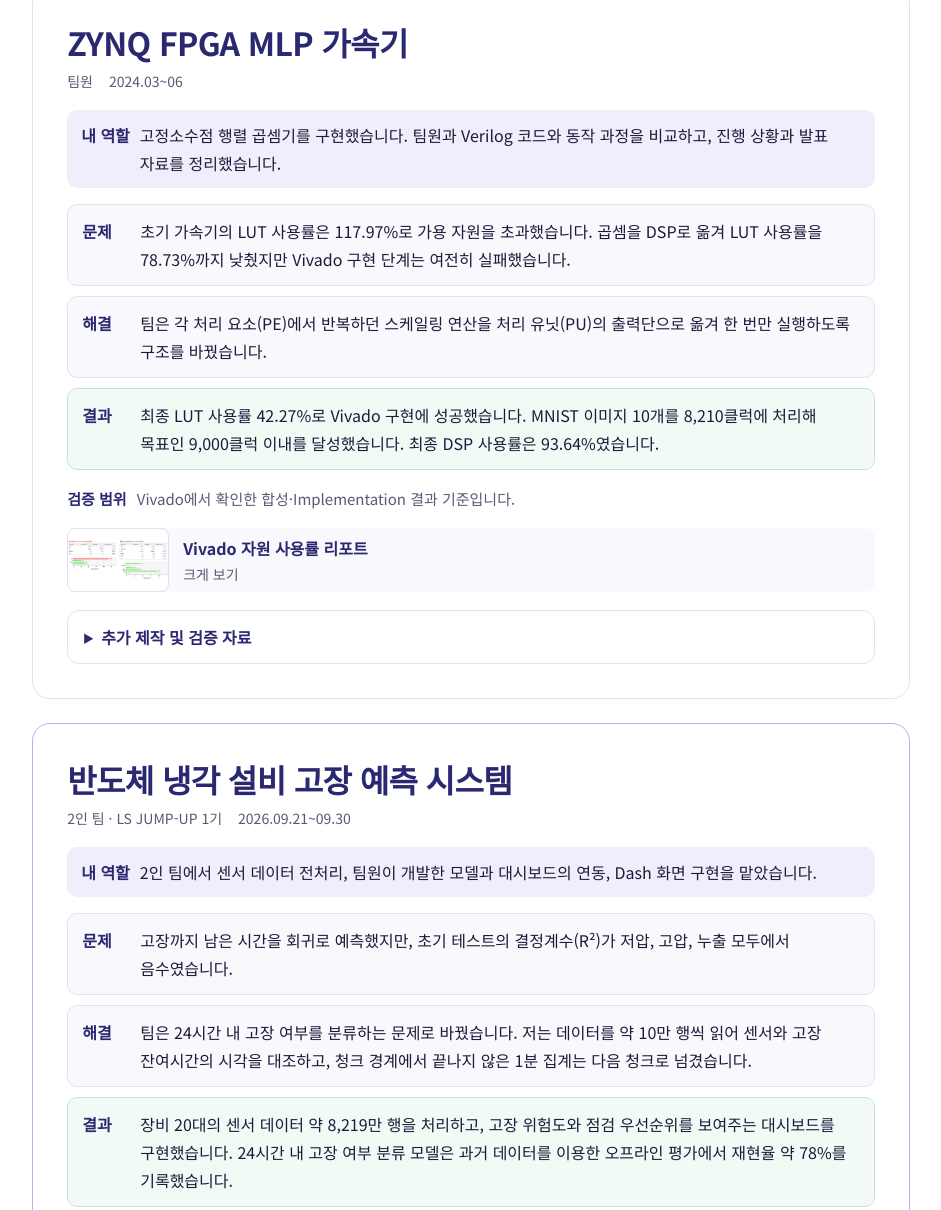
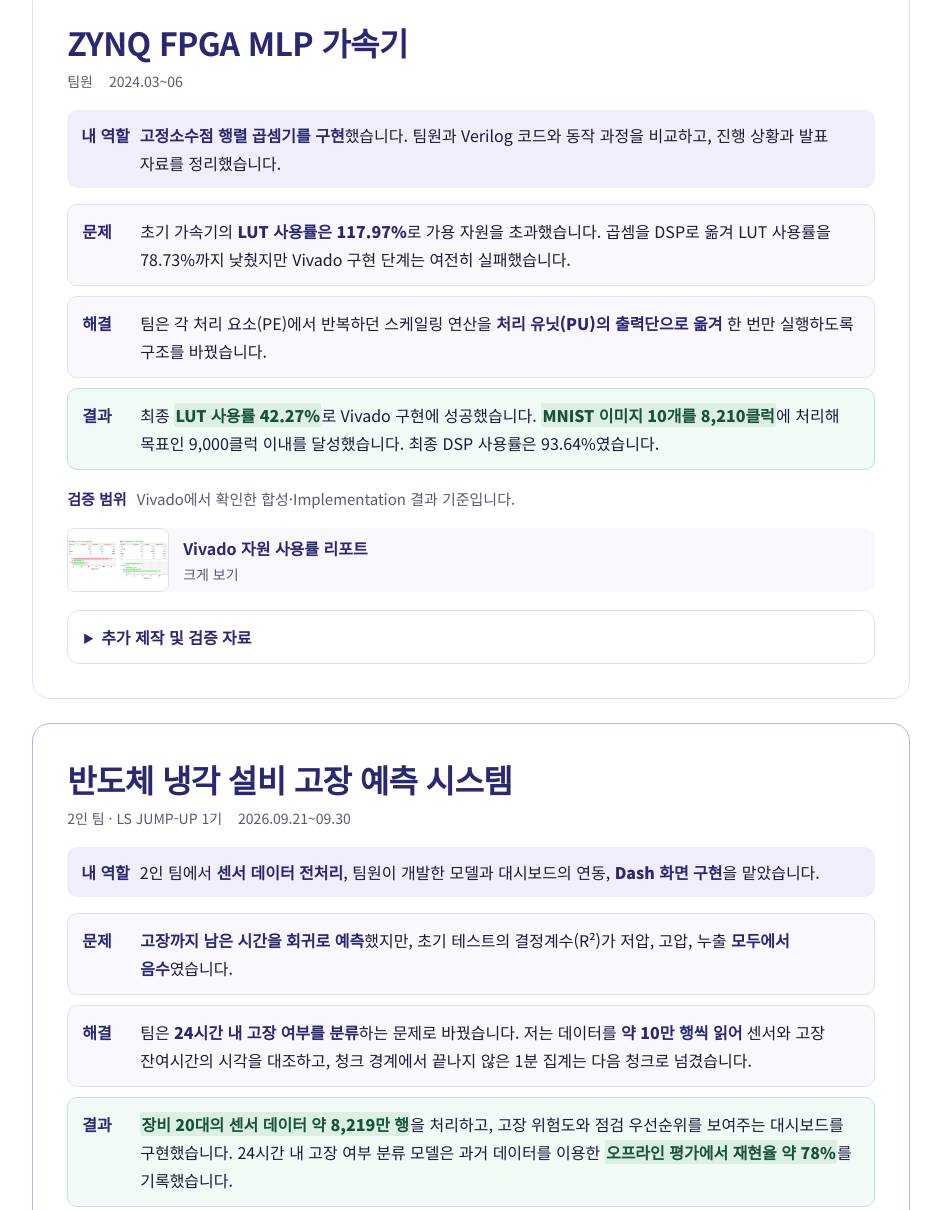
Before and after one commit to chan1046/Portfolio, a plain HTML site: page index.html in a window 1280 px wide. Shown: the part 1202-2412 px from the top of the page, without its empty margins (338-1279 px from the left). Drawn offline with Linux system fonts and the light colour scheme.

Commit message:
Highlight project contributions and key results

```diff
--- a/app.js
+++ b/app.js
@@ -95,6 +95,51 @@
     { id: "lamp", label: "따뜻한 말 램프", role: "음성 분석 결과의 LED와 앱 연동" },
     { id: "solar", label: "태양광 설비 관리 앱", role: "시험 데이터 및 테스트 작성" }
   ];
+  var PROJECT_EMPHASIS = {
+    fsr: {
+      do: ["HFSS로 결합 구조를 최적화", "VNA 자유공간 측정에 참여"],
+      problem: ["흡수와 투과 성능이 모두 떨어졌습니다"],
+      fix: ["길이, 간격, 저항값을 조정"],
+      result: ["9~10 GHz에서 흡수율 약 95%", "14~15 GHz에서 투과손실 0.7 dB 이하"]
+    },
+    fpga: {
+      do: ["고정소수점 행렬 곱셈기를 구현"],
+      problem: ["LUT 사용률은 117.97%"],
+      fix: ["처리 유닛(PU)의 출력단으로 옮겨"],
+      result: ["LUT 사용률 42.27%", "MNIST 이미지 10개를 8,210클럭"]
+    },
+    cooling: {
+      do: ["센서 데이터 전처리", "Dash 화면 구현"],
+      problem: ["고장까지 남은 시간을 회귀로 예측", "모두에서 음수"],
+      fix: ["24시간 내 고장 여부를 분류", "약 10만 행씩 읽어"],
+      result: ["장비 20대의 센서 데이터 약 8,219만 행", "오프라인 평가에서 재현율 약 78%"]
+    },
+    tcad: {
+      do: ["MOSFET과 1-Fin, 2-Fin FinFET을 설계"],
+      problem: ["문턱전압(Vth)이 예상한 범위를 벗어났습니다"],
+      fix: ["도핑 농도를 지정한 영역 안에서 일정하게"],
+      result: ["시뮬레이션에서 약 1,167 μA"]
+    },
+    todak: {
+      do: ["부모 대상 세미나를 기획", "사전 설문과 실습 워크북"],
+      problem: ["배운 대화법을 실제 대화 중에 떠올리기 어렵다"],
+      fix: ["음성 분석 결과를 앱과 램프로 알려주는 기능"],
+      result: ["유료 세미나 2회에 총 19명"]
+    },
+    lamp: {
+      do: ["음성 분석 결과를 LED와 앱에 전달"],
+      problem: ["음성 입력이 간헐적으로 누락", "20~30초"],
+      fix: ["고감도 마이크로 교체", "코드와 음성 인식 처리 흐름을 단순화"],
+      result: ["피드백 지연을 20초 이내", "약 35명", "학생 창업 마라톤에서 우수상"]
+    },
+    solar: {
+      do: ["품질 검증(QA), 시험 데이터와 테스트 작성"],
+      problem: ["발전량이 서서히 하락하거나 단위가 잘못 들어오면"],
+      fix: ["15일간 서서히 하락하는 발전량", "kWh와 Wh를 혼동한 값"],
+      result: ["네 가지 시연 시나리오", "대시보드 단계의 자동 테스트 143개"]
+    }
+  };
+
   function home() {
     document.title = "조예찬 | 포트폴리오";
     var hero = '<header class="band home-band"><div class="wrap"><div class="hero home-hero">' +
@@ -118,10 +163,23 @@
     app.innerHTML = hero + '<main>' + projects + career + '</main><footer>' + resources + contact() + '</footer>';
   }
 
+  function emphasize(text, phrases) {
+    var html = "";
+    var end = 0;
+    phrases.forEach(function (phrase) {
+      var start = text.indexOf(phrase, end);
+      if (start === -1) return;
+      html += esc(text.slice(end, start)) + '<strong class="project-key">' + esc(phrase) + '</strong>';
+      end = start + phrase.length;
+    });
+    return html + esc(text.slice(end));
+  }
+
   function projectCard(p, item) {
+    var emphasis = PROJECT_EMPHASIS[p.id] || {};
     var story = ["problem", "fix", "result"].map(function (key) {
-      var item = step(p, key);
-      return '<div class="project-stage"><dt>' + item.label + '</dt><dd>' + esc(item.body) + '</dd></div>';
+      var entry = step(p, key);
+      return '<div class="project-stage"><dt>' + entry.label + '</dt><dd>' + emphasize(entry.body, emphasis[key] || []) + '</dd></div>';
     }).join("");
     var id = "project-" + p.id;
     var proof = item.proof ? p.gallery.find(function (g) { return g.src === item.proof; }) : null;
@@ -131,7 +189,7 @@
     return '<article class="project-chapter" id="' + id + '" aria-labelledby="' + id + '-title">' +
       '<header class="project-chapter-header"><h3 id="' + id + '-title">' + esc(p.title) + '</h3>' +
       '<div class="project-meta"><span>' + esc(p.role) + '</span><span>' + esc(p.date) + '</span></div></header>' +
-      '<p class="project-role"><strong>내 역할</strong><span>' + esc(step(p, "do").body) + '</span></p>' +
+      '<p class="project-role"><strong>내 역할</strong><span>' + emphasize(step(p, "do").body, emphasis.do || []) + '</span></p>' +
       '<dl class="project-story">' + story + '</dl>' +
       '<p class="project-verify"><strong>검증 범위</strong> ' + esc(p.verify.note) + '</p>' + featured +
       '<details class="project-evidence"><summary>' + (proof ? "추가 제작 및 검증 자료" : "제작 및 검증 자료") + '</summary>' +
--- a/extra.css
+++ b/extra.css
@@ -252,12 +252,14 @@ section.home-projects, section.home-career { padding: 40px 0 54px; }
 .project-chapter-header h3 { margin: 0; color: var(--ink); font-size: clamp(21px, 3vw, 32px); line-height: 1.32; letter-spacing: -.02em; }
 .project-meta { display: flex; flex-wrap: wrap; gap: 4px 16px; margin-top: 6px; color: var(--muted); font-size: 14px; }
 .project-role { display: flex; align-items: baseline; gap: 10px; margin-top: 16px; padding: 11px 14px; border-radius: 10px; background: #f1eefc; }
-.project-role strong { flex: none; color: var(--ink); }
+.project-role > strong { flex: none; color: var(--ink); }
 .project-story { display: grid; gap: 10px; margin: 16px 0; }
 .project-stage { display: grid; grid-template-columns: 48px minmax(0, 1fr); gap: 10px; padding: 12px 14px; border: 1px solid var(--line); border-radius: 10px; background: #f9f8fd; }
 .project-stage:last-child { border-color: #c6e3d4; background: #f2faf6; }
 .project-stage dt { color: var(--ink); font-weight: 800; }
 .project-stage dd { margin: 0; }
+.project-key { color: var(--ink); font-weight: 800; }
+.project-stage:last-child .project-key { padding: 0 .08em; border-radius: .15em; background: #dcefe3; color: #17523a; box-decoration-break: clone; -webkit-box-decoration-break: clone; }
 .project-verify { color: var(--muted); font-size: 15px; }
 .project-verify strong { margin-right: 6px; color: var(--ink); }
 .project-proof { margin-top: 16px; }
@@ -300,7 +302,7 @@ section.home-projects, section.home-career { padding: 40px 0 54px; }
   .project-index span { display: none; }
   .project-chapter { padding: 15px; }
   .project-role { display: block; }
-  .project-role strong { display: block; margin-bottom: 3px; }
+  .project-role > strong { display: block; margin-bottom: 3px; }
   .project-stage { grid-template-columns: 1fr; gap: 3px; }
   .project-evidence { padding: 10px; }
 }
--- a/index.html
+++ b/index.html
@@ -8,13 +8,13 @@
 <link rel="preconnect" href="https://fonts.googleapis.com">
 <link href="https://fonts.googleapis.com/css2?family=Noto+Sans+KR:wght@400;500;700;900&family=Plus+Jakarta+Sans:wght@500;700;800&display=swap" rel="stylesheet">
 <link rel="stylesheet" href="style.css?v=20261123">
-<link rel="stylesheet" href="extra.css?v=portfolio-3">
+<link rel="stylesheet" href="extra.css?v=portfolio-4">
 </head>
 <body data-page="home">
 <div id="app"></div>
 <noscript>이 사이트는 JavaScript가 필요합니다.</noscript>
 <script src="data.js?v=portfolio-3"></script>
 <script src="data-extra.js?v=portfolio-3"></script>
-<script src="app.js?v=portfolio-3"></script>
+<script src="app.js?v=portfolio-4"></script>
 </body>
 </html>
```
